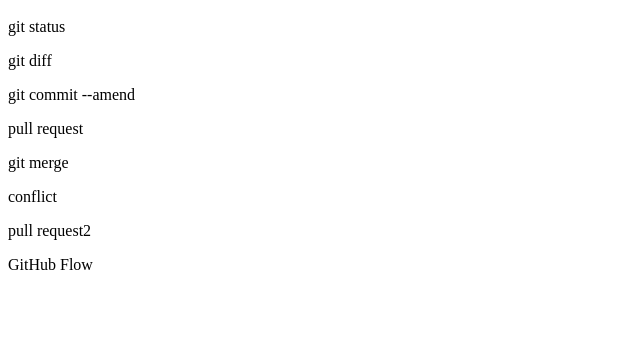
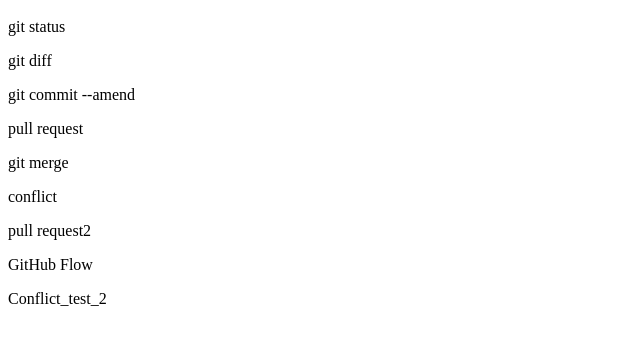
Before and after one commit to atamaoka/git_tutorial, a plain HTML site: page index.html in a window 1280 px wide. Shown: the part 57-402 px from the top of the page, without its empty margins (0-640 px from the left). Drawn offline with Linux system fonts and the light colour scheme.

Commit message:
Update index.html

```diff
--- a/index.html
+++ b/index.html
@@ -7,3 +7,4 @@
 <p>conflict</p>
 <p>pull request2</p>
 <p>GitHub Flow</p>
+<p>Conflict_test_2</p>
```
